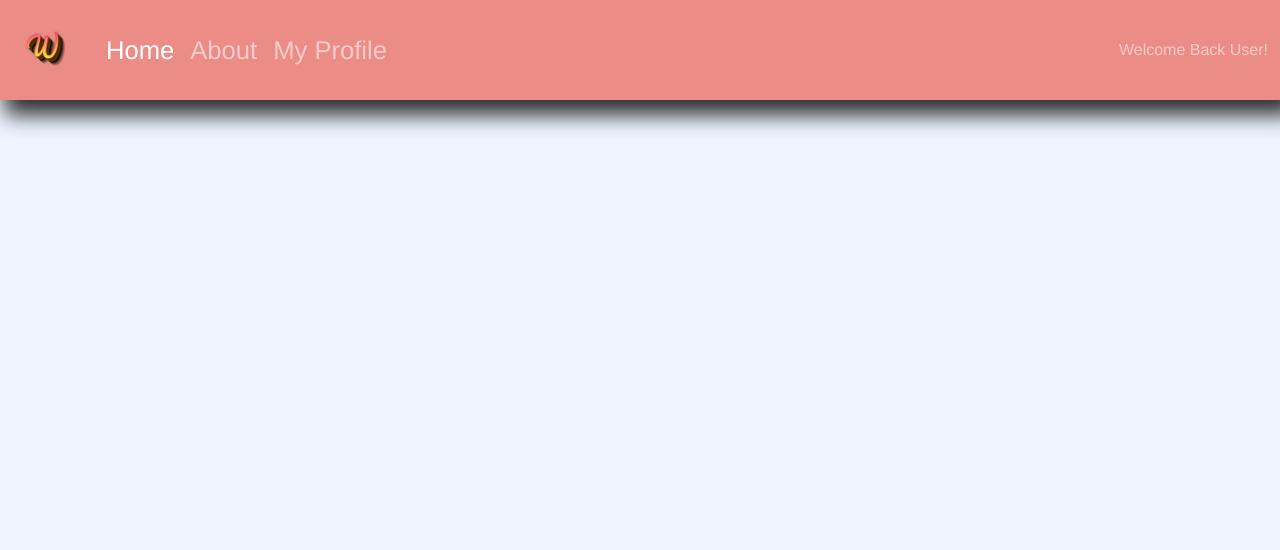
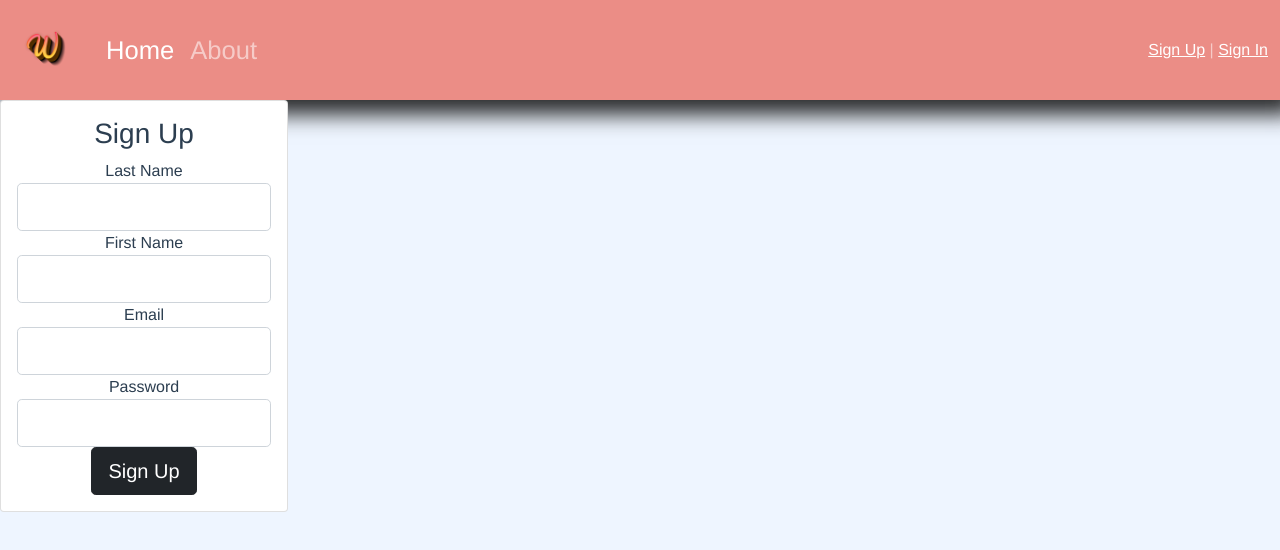
Before and after one commit to salvadorsalgado1/tourist, a Vue app: page /signup in a window 1280 px wide. Shown: the top 550 px of the page. Built offline with nearby package versions, Linux system fonts and the light colour scheme.

Commit message:
Created Sign Up page

```diff
--- a/src/components/Navbar.vue
+++ b/src/components/Navbar.vue
@@ -18,7 +18,7 @@
          </li>
       </ul>
       <span class="navbar-text">
-        <router-link :to="{name:''}">Sign Up</router-link> |
+        <router-link :to="{name:'Registration'}">Sign Up</router-link> |
         <router-link :to="{name:''}">Sign In</router-link>
       </span>
     </div>
--- a/src/components/NavbarLogged.vue
+++ b/src/components/NavbarLogged.vue
@@ -18,6 +18,9 @@
          </li>
           <li class="nav-item">
           <router-link class="nav-link" :to="{name:'Profile'}">My Profile</router-link>
+         </li>
+          <li class="nav-item">
+          <router-link class="nav-link" :to="{name:'Registration'}">Sign Up</router-link>
          </li>
       </ul>
       <span class="navbar-text">
--- a/src/router/index.js
+++ b/src/router/index.js
@@ -2,6 +2,8 @@ import { createRouter, createWebHistory } from 'vue-router'
 import Home from '../views/Home.vue'
 import Landing from '../views/Landing'
 import Profile from '../views/Profile'
+import Registration from '../views/Registration'
+
 const routes = [
   {
     path: '/',
@@ -29,6 +31,12 @@ const routes = [
     name: 'Profile',
     component: Profile,
   },
+  {
+    path: '/signup',
+    name: 'Registration',
+    component: Registration,
+    props:true
+  },
 ]
 
 const router = createRouter({
--- a/src/store/index.js
+++ b/src/store/index.js
@@ -2,7 +2,7 @@ import { createStore } from 'vuex'
 
 export default createStore({
   state: {
-    loggedIn:true
+    loggedIn:false
   },
   mutations: {
   },
--- a/src/views/Registration.vue
+++ b/src/views/Registration.vue
@@ -1,6 +1,34 @@
 <template>
   <div class="registration">
-      <h2>Registration</h2>
+      <div class="card" style="width: 18rem;">
+        <div class="card-body">
+          <form>
+            <h3>Sign Up</h3>
+             <div class="form-group">
+                <label>Last Name</label>
+                <input type="text" class="form-control form-control-lg"/>
+            </div>
+
+            <div class="form-group">
+                <label>First Name</label>
+                <input type="text" class="form-control form-control-lg"/>
+            </div>
+
+             <div class="form-group">
+                <label>Email</label>
+                <input type="email" class="form-control form-control-lg" />
+            </div>
+
+            <div class="form-group">
+                <label>Password</label>
+                <input type="password" class="form-control form-control-lg" />
+            </div>
+
+            <button type="submit" class="btn btn-dark btn-lg btn-block">Sign Up</button>
+        </form>
+
+        </div>
+      </div>
   </div>
 </template>
 
```
Also changed, not shown: 1 other file (tests, documents, lock files or other folders).
